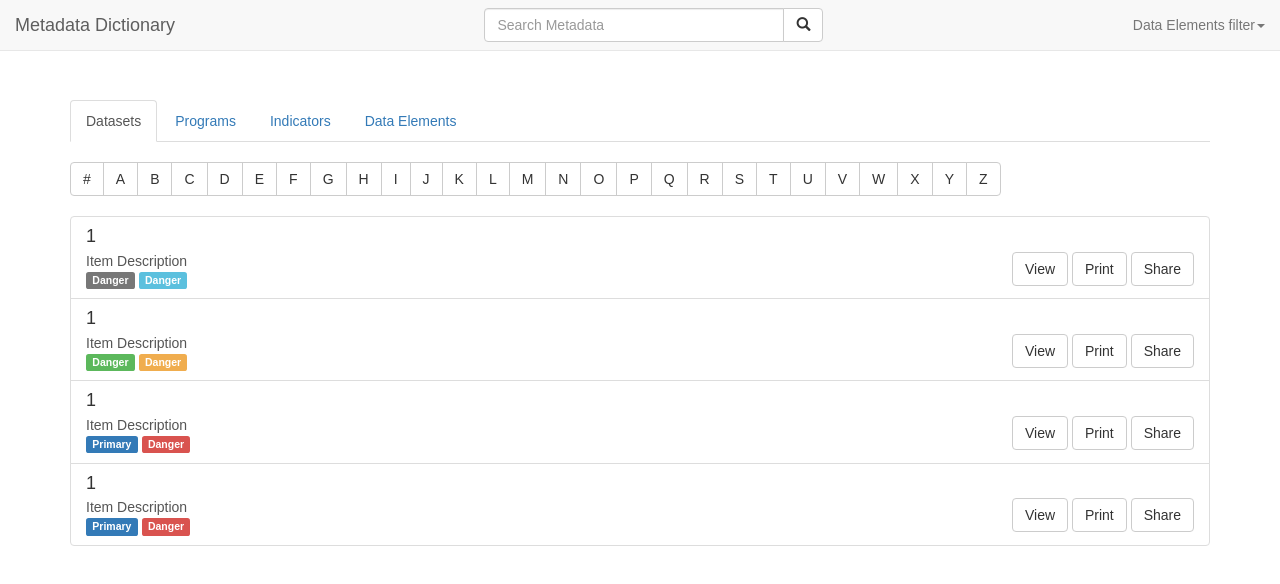
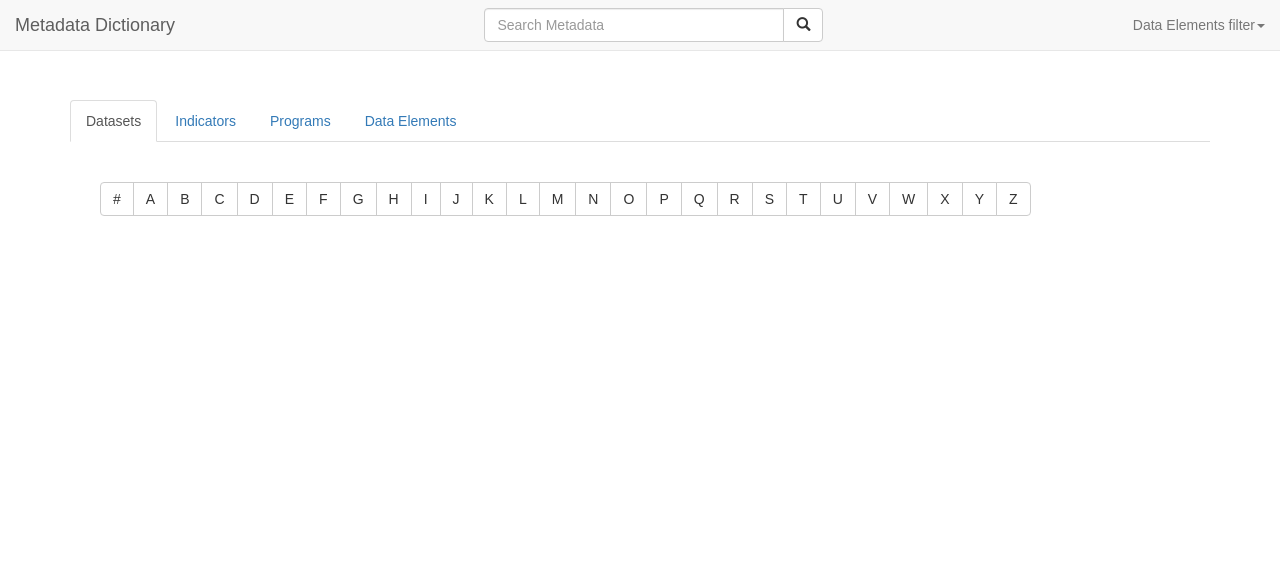
Before and after one commit to karimkkanji/MetaDataDHIS2, a React (Create React App) app: page /1/1 in a window 1280 px wide. Shown: the top 584 px of the page. Built offline with nearby package versions, Linux system fonts and the light colour scheme.

Commit message:
6th september end of day

```diff
--- a/src/App.js
+++ b/src/App.js
@@ -2,33 +2,13 @@ import React, { Component } from 'react';
 import './App.css';
 import Navbar from './Navbar';
 import Tabpane from './Tabpane';
-import Alert from './Alert';
-import LetterResults from './LetterResults';
-import ButtonGroup from './ButtonGroup';
-import { BrowserRouter as Router, Route, Link } from "react-router-dom";
-const BasicExample = () => (
-    <Router>
-      <div>
-        <Route exact path="/" component={Start} />
-        <Route path="/:getVal" component={Letter} />
-        </div>
-    </Router>
-  );
-  const Start = () => {
-   return <Alert title="Hello there!" message="Click any letter here to see the metadata definitons" />
-  };
-  const Letter = ({match}) => {
-  return <LetterResults letter={match.params.getVal}/>
-  };
+
 class App extends Component {
   render() {
     return (
       <div>
         <Navbar item="Data Elements"/>
         <Tabpane />
-        <ButtonGroup pageNavigated="datasets"/>
-        <BasicExample />
-
       </div>
     );
   }
--- a/src/ButtonGroup.js
+++ b/src/ButtonGroup.js
@@ -1,41 +1,46 @@
 import React, {Component} from 'react';
 import * as ReactBootstrap from 'react-bootstrap';
 import './Tabpane.css';
+import LetterResults from "./LetterResults";
+import Tabpane from "./Tabpane";
+let valuePassed = "";
 class ButtonGroup extends Component {
+    constructor(props) {
+    super(props);
+        this.state = {
+            showComponent: false,
+        };
+    // This binding is necessary to make `this` work in the callback
+    this.handleClick = this.handleClick.bind(this);
+}
+
+handleClick(message) {
+        valuePassed = message;
+    this.setState({
+        showComponent: true,
+    });
+}
+genCharArray(charA,charZ){
+        var a = [], i = charA.charCodeAt(0), j = charZ.charCodeAt(0);
+        for (i; i <= j; ++i) {
+            let letGot = String.fromCharCode(i);
+            a.push(<ReactBootstrap.Button onClick={this.handleClick.bind(this,letGot)} key={i}>{String.fromCharCode(i)}</ReactBootstrap.Button>);
+        }
+        return a;
+    };
 render(){
     return(
         <div className="container buttonGroup">
         <ReactBootstrap.ButtonToolbar>
   <ReactBootstrap.ButtonGroup>
-    <ReactBootstrap.Button href="./other">#</ReactBootstrap.Button>
-    <ReactBootstrap.Button href="./A">A</ReactBootstrap.Button>
-    <ReactBootstrap.Button href="./B">B</ReactBootstrap.Button>
-    <ReactBootstrap.Button href="./C">C</ReactBootstrap.Button>
-    <ReactBootstrap.Button href="./D">D</ReactBootstrap.Button>
-    <ReactBootstrap.Button href="./E">E</ReactBootstrap.Button>
-    <ReactBootstrap.Button href="./F">F</ReactBootstrap.Button>
-    <ReactBootstrap.Button href="./G">G</ReactBootstrap.Button>
-    <ReactBootstrap.Button href="./H">H</ReactBootstrap.Button>
-    <ReactBootstrap.Button href="./I">I</ReactBootstrap.Button>
-    <ReactBootstrap.Button href="./J">J</ReactBootstrap.Button>
-    <ReactBootstrap.Button href="./K">K</ReactBootstrap.Button>
-    <ReactBootstrap.Button href="./L">L</ReactBootstrap.Button>
-    <ReactBootstrap.Button href="./M">M</ReactBootstrap.Button>
-    <ReactBootstrap.Button href="./N">N</ReactBootstrap.Button>
-    <ReactBootstrap.Button href="./O">O</ReactBootstrap.Button>
-    <ReactBootstrap.Button href="./P">P</ReactBootstrap.Button>
-    <ReactBootstrap.Button href="./Q">Q</ReactBootstrap.Button>
-    <ReactBootstrap.Button href="./R">R</ReactBootstrap.Button>
-    <ReactBootstrap.Button href="./S">S</ReactBootstrap.Button>
-    <ReactBootstrap.Button href="./T">T</ReactBootstrap.Button>
-    <ReactBootstrap.Button href="./U">U</ReactBootstrap.Button>
-    <ReactBootstrap.Button href="./V">V</ReactBootstrap.Button>
-    <ReactBootstrap.Button href="./W">W</ReactBootstrap.Button>
-    <ReactBootstrap.Button href="./X">X</ReactBootstrap.Button>
-    <ReactBootstrap.Button href="./Y">Y</ReactBootstrap.Button>
-    <ReactBootstrap.Button href="./Z">Z</ReactBootstrap.Button>
+    <ReactBootstrap.Button onClick={this.handleClick.bind(this,"#")}>#</ReactBootstrap.Button>
+      {this.genCharArray('A','Z')}
   </ReactBootstrap.ButtonGroup>
   </ReactBootstrap.ButtonToolbar>
+            {this.state.showComponent ?
+                <LetterResults letter={valuePassed} /> :
+                null
+            }
 </div>
     );
 }
--- a/src/Tabpane.css
+++ b/src/Tabpane.css
@@ -10,3 +10,6 @@ margin-top: 20px;
 .letterResults{
     margin-top: 20px;
 }
+.content{
+    margin-top: 20px;
+}
--- a/src/Tabpane.js
+++ b/src/Tabpane.js
@@ -1,18 +1,57 @@
 import React, { Component } from 'react';
 import './Tabpane.css';
-
+import {Nav, NavItem,Col,Row, Tab} from 'react-bootstrap';
+import ButtonGroup from "./ButtonGroup";
+import './Tabpane.css';
+import Alert from './Alert';
+import LetterResults from './LetterResults';
+import { BrowserRouter as Router, Route, Link } from "react-router-dom";
+const BasicExample = () => (
+    <Router>
+        <div>
+            <Route exact path="/" component={Start} />
+            <Route path="/programs" component={Start} />
+            <Route path="/dataelements" component={Start} />
+            <Route path="/datasets" component={Start} />
+            <Route path="/indicators" component={Start} />
+            <Route path="/:getVal/:getLetter" component={Letter} />
+        </div>
+    </Router>
+);
+const Start = () => {
+    return <Alert title="Hello there!" message="Click any letter here to see the definitons" />
+};
+const Letter = ({match}) => {
+    return <LetterResults letter={match.params.getLetter}/>
+};
 class Tabpane extends Component {
-  render() {
+    render() {
     return (
       <div className="tabpanebody">
       <div className="container">
-          <ul className="nav nav-tabs">
-  <li role="presentation" className="active"><a href="#">Datasets</a></li>
-  <li role="presentation"><a href="#">Programs</a></li>
-  <li role="presentation"><a href="#">Indicators</a></li>
-  <li role="presentation"><a href="#">Data Elements</a></li>
-</ul>
-</div>
+          <Tab.Container id="tabs-with-dropdown" defaultActiveKey="first">
+              <Row className="clearfix">
+                  <Col sm={12}>
+                      <Nav bsStyle="tabs">
+                          <NavItem eventKey="first">Datasets</NavItem>
+                          <NavItem eventKey="second">Indicators</NavItem>
+                          <NavItem eventKey="third">Programs</NavItem>
+                          <NavItem eventKey="fourth">Data Elements</NavItem>
+                      </Nav>
+                  </Col>
+                  <Col sm={12}>
+                      <div className={"container content"}>
+                      <Tab.Content animation>
+                          <Tab.Pane eventKey="first"><ButtonGroup/></Tab.Pane>
+                          <Tab.Pane eventKey="second"><ButtonGroup/></Tab.Pane>
+                          <Tab.Pane eventKey="third"><ButtonGroup/></Tab.Pane>
+                          <Tab.Pane eventKey="fourth"><ButtonGroup/></Tab.Pane>
+                      </Tab.Content>
+                       </div>
+                  </Col>
+              </Row>
+          </Tab.Container>
+        </div>
       </div>
 
     );
```
